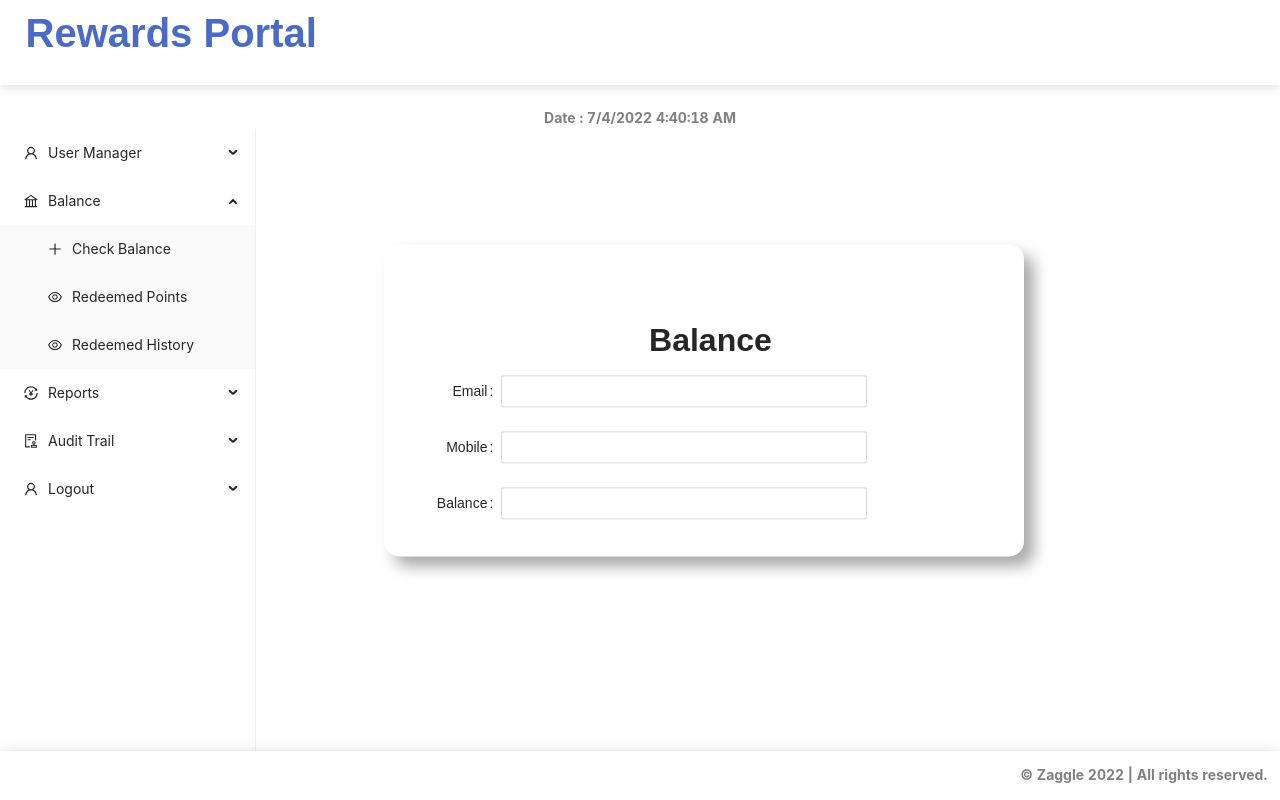
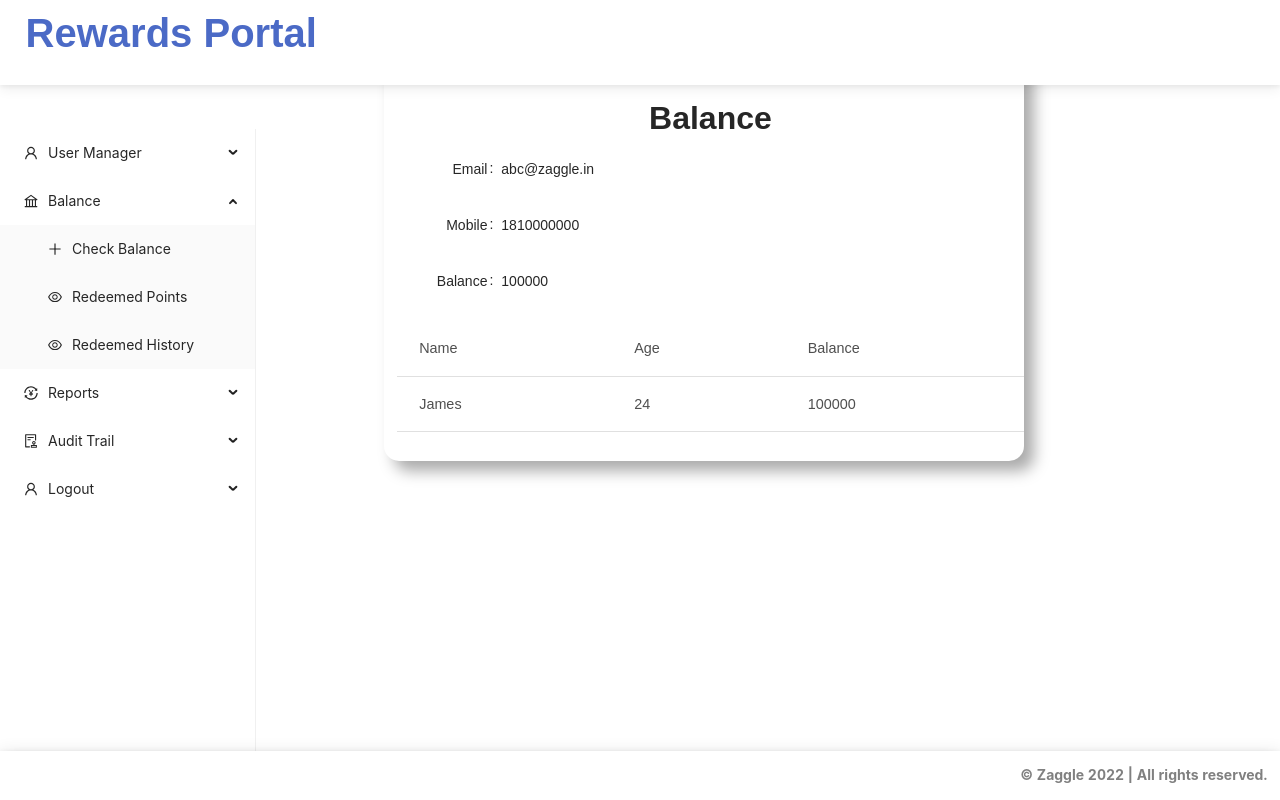
Before and after one commit to simplesanskar49/TSRTC, a React (Create React App) app: page /Checkbalance in a window 1280 px wide. Shown: the top 800 px of the page. Built offline with nearby package versions, Linux system fonts and the light colour scheme.

Commit message:
Modification in CheckBalance.js

```diff
--- a/package.json
+++ b/package.json
@@ -7,7 +7,7 @@
     "@testing-library/jest-dom": "^5.16.4",
     "@testing-library/react": "^13.3.0",
     "@testing-library/user-event": "^13.5.0",
-    "antd": "^4.21.4",
+    "antd": "^4.21.5",
     "bootstrap": "^5.1.3",
     "mdb-ui-kit": "^4.2.0",
     "react": "^18.2.0",
--- a/src/components/Checkbalance.js
+++ b/src/components/Checkbalance.js
@@ -1,22 +1,13 @@
 import React from 'react';
 import SideNavbar from "./SideNavbar";
 import Navigation from "./Navigation";
-import { Nav } from "react-bootstrap";
+
 import "../css/fetch.css";
 import DateTime from "./Datecomponent";
-import BalanceTab from './BalanceTab';
+
 import {
     Form,
-    Input,
-    Button,
-    Radio,
-    Select,
-    Cascader,
-    DatePicker,
-    InputNumber,
-    TreeSelect,
-    Switch,
-    Checkbox,
+    Descriptions
   } from "antd";
 import Footer from './Footer';
 
@@ -41,15 +32,30 @@ function Balance(){
             >
             <h2>Balance</h2>
                 <Form.Item label="Email">
-                    <Input />
+                    <Descriptions.Item label="Email">abc@zaggle.in</Descriptions.Item>
                 </Form.Item>
                 <Form.Item label="Mobile">
-                    <Input />
+                    <Descriptions.Item label="Mobile">1810000000</Descriptions.Item>
                 </Form.Item>
                 <Form.Item label="Balance">
-                    <Input />
+                    <Descriptions.Item label="Balance">100000</Descriptions.Item>
                 </Form.Item>
 
+                <table class="ui celled table">
+                    <thead>
+                        <tr><th>Name</th>
+                        <th>Age</th>
+                        <th>Balance</th>
+                    </tr></thead>
+                    <tbody>
+                        <tr>
+                        <td data-label="Name">James</td>
+                        <td data-label="Age">24</td>
+                        <td data-label="Balance">100000</td>
+                        </tr>
+
+                    </tbody>
+                </table>
                 </Form>
 
             </div>
```
Also changed, not shown: src/components/Logout.js (line endings or trailing spaces), 1 other file (tests, documents, lock files or other folders).
